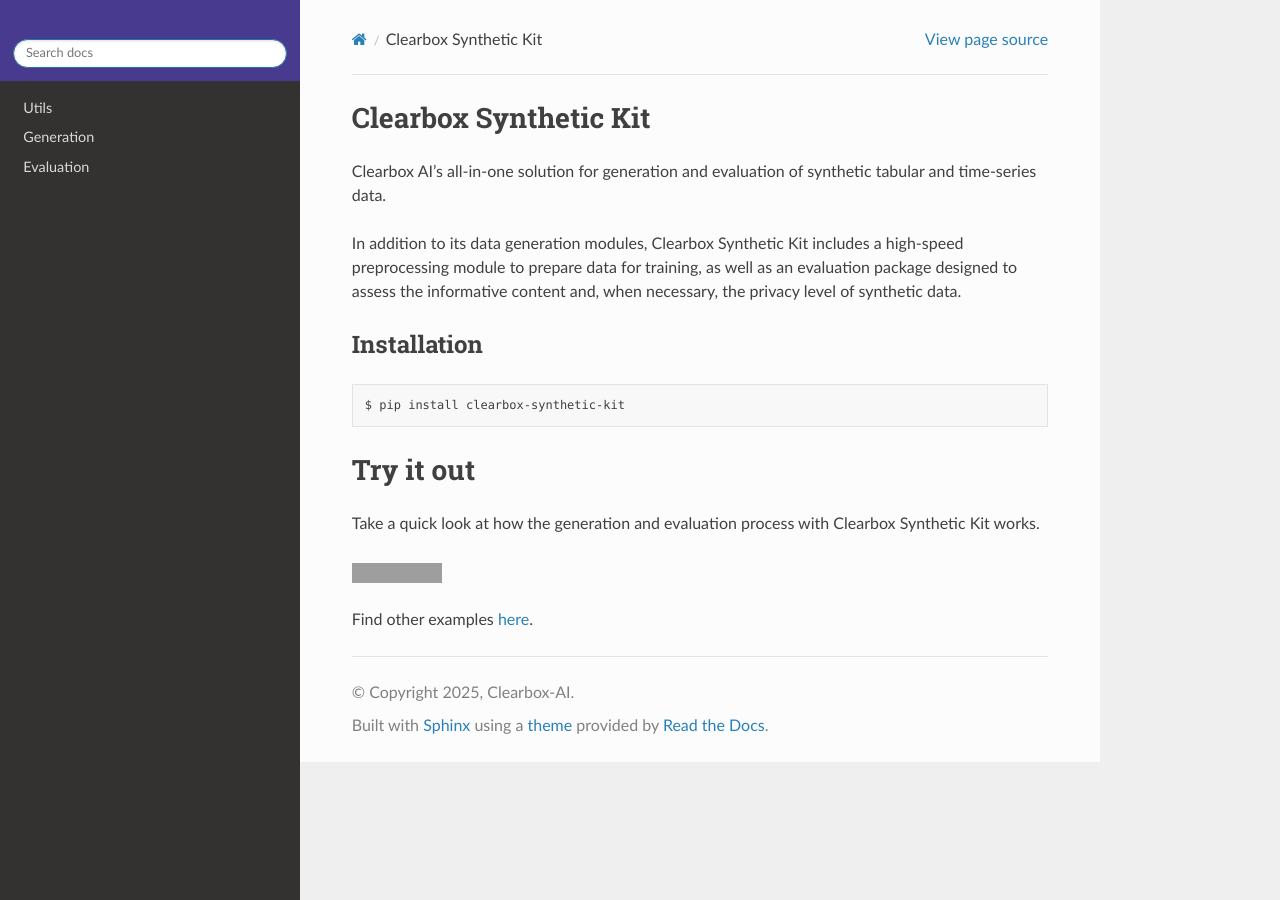
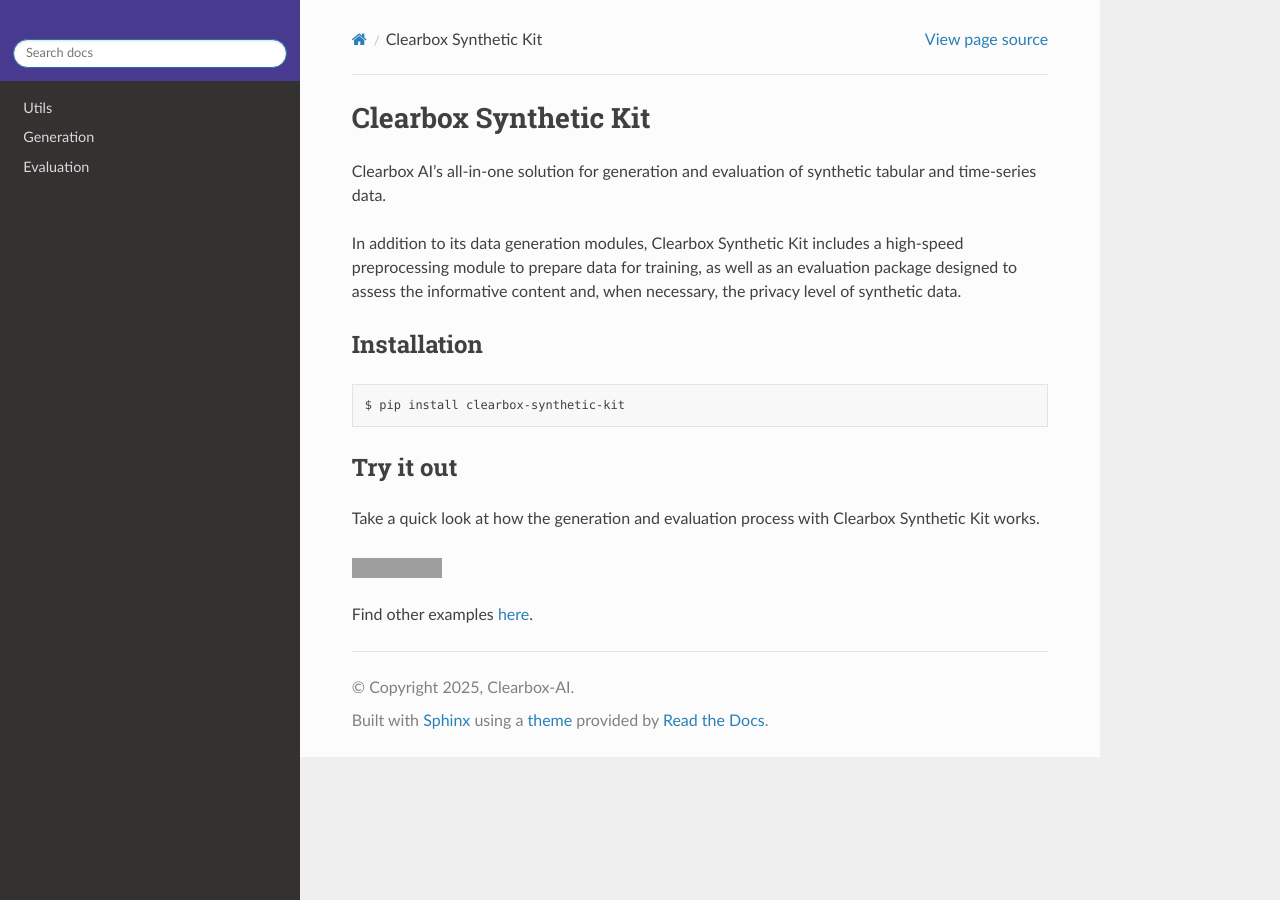
Before and after one commit to Clearbox-AI/clearbox-synthetic-kit, a Sphinx documentation site: the page built from docs/source/doc_2.md, in a window 1280 px wide. Built offline with Sphinx 7.4.7 and the Read the Docs theme 3.1.0, drawn with Linux system fonts in a browser that asks for light colours; grey boxes are pictures that could not be loaded.

Commit message:
updated description #3

````diff
--- a/docs/source/doc_2.md
+++ b/docs/source/doc_2.md
@@ -10,7 +10,7 @@
 $ pip install clearbox-synthetic-kit
 ```
 
-# Try it out
+## Try it out
 Take a quick look at how the generation and evaluation process with Clearbox Synthetic Kit works.
 
 [![Open In Colab](https://colab.research.google.com/assets/colab-badge.svg)](https://colab.research.google.com/github/Clearbox-AI/clearbox-synthetic-kit/blob/main/examples/tabular_data_generation.ipynb)
````
